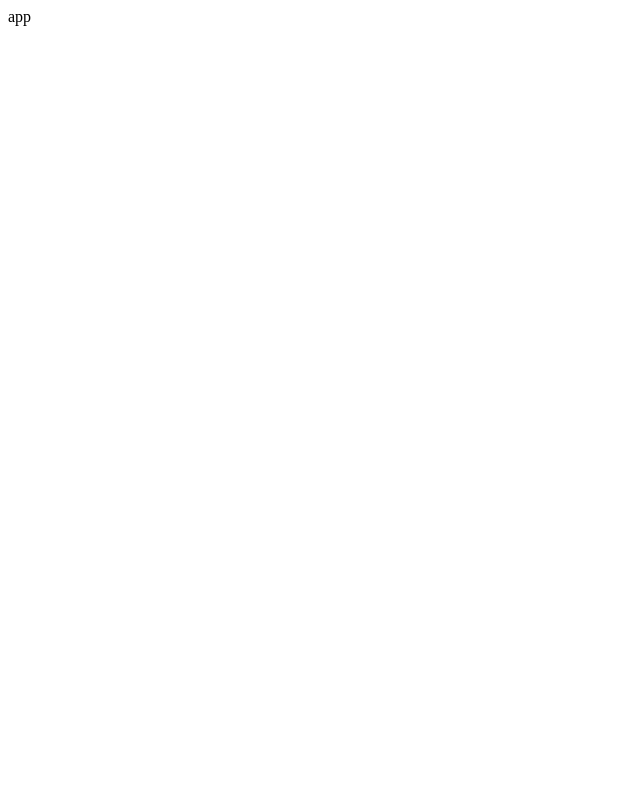
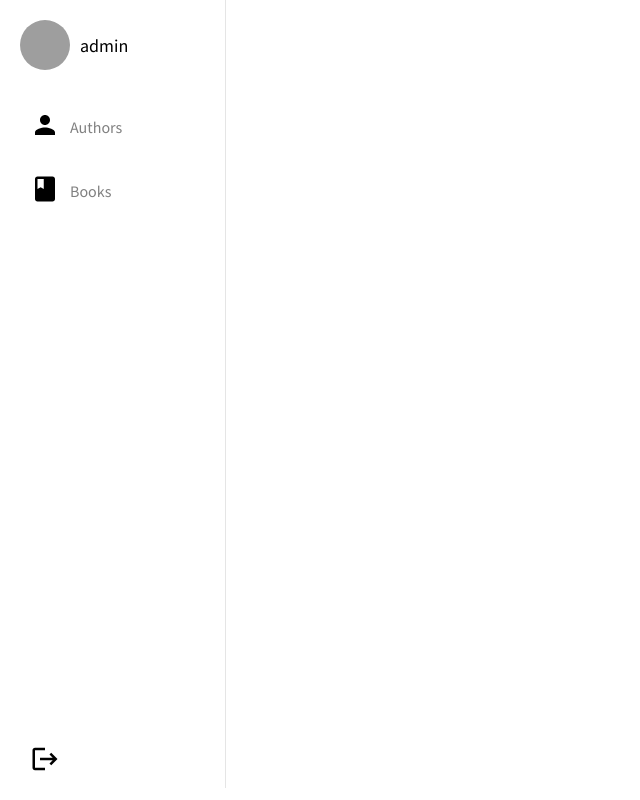
Before and after one commit to TrigoYodila/test-react-redux-toolkit, a React (Vite) app: page / in a window 1280 px wide. Shown: the whole page, without its empty margins (0-640 px from the left). Built offline with nearby package versions, Linux system fonts and the light colour scheme; grey boxes are pictures that could not be loaded.

Commit message:
refactor: styling sidebar component

```diff
--- a/src/App.jsx
+++ b/src/App.jsx
@@ -1,11 +1,12 @@
-import { useState } from 'react'
+import Sidebar from "./components/Sidebar"
+
 
 function App() {
-  const [count, setCount] = useState(0)
+
 
   return (
-    <div className="App">
-      app
+    <div>
+      <Sidebar />
     </div>
   )
 }
--- /dev/null
+++ b/src/components/Sidebar.jsx
@@ -0,0 +1,111 @@
+import React from "react";
+import styled from "styled-components";
+import PersonIcon from "@mui/icons-material/Person";
+import BookIcon from "@mui/icons-material/Book";
+import LogoutIcon from "@mui/icons-material/Logout";
+
+const Container = styled.div`
+  width: 16vw;
+  height: 96vh;
+  /* background-color: gray; */
+  padding: 20px 0 0 20px;
+  border-right: 1px solid rgba(0, 0, 0, 0.1);
+  display:flex;
+  flex-direction:column;
+  justify-content:space-between;
+`;
+const TopContainer = styled.div`
+  display: flex;
+  align-items: center;
+  gap: 10px;
+
+`;
+
+const Avatar = styled.img`
+  width: 50px;
+  height: 50px;
+  border-radius: 50%;
+`;
+
+const TitleTop = styled.p`
+  font-size:18px;
+`;
+
+const CenterContainer = styled.div`
+  display:flex;
+  flex-direction:column;
+  gap:10px;
+  margin-top:30px;
+`
+const MenuContainer = styled.div`
+  display: flex;
+  align-items: center;
+  gap: 10px;
+  padding:10px;
+  &:hover {
+    cursor: pointer;
+    background-color: rgba(0,0,0,0.1);
+  }
+`;
+
+const MenuIcon = styled.span`
+  cursor:pointer;
+  &:hover{
+    color:blue;
+  }
+`;
+
+const MenuName = styled.p`
+font-weight:400;
+color:gray;
+`;
+
+const BottomContainer = styled.div`
+  padding: 10px;
+`;
+
+const BottomItem = styled.span`
+  font-size:20px;
+`;
+
+const Top = styled.div`
+`;
+
+const Sidebar = () => {
+  return (
+    <Container>
+      <Top>
+        <TopContainer>
+          <Avatar
+            src="https://encrypted-tbn0.gstatic.com/images?q=tbn:ANd9GcR6v-Quj0rUbKfkYkO5xry7QsyV_3dNemjlbw&usqp=CAU"
+            alt="avatar"
+          />
+          <TitleTop>admin</TitleTop>
+        </TopContainer>
+
+        <CenterContainer>
+          <MenuContainer>
+            <MenuIcon>
+              <PersonIcon sx={{ fontSize: 30 }} />
+            </MenuIcon>
+            <MenuName>Authors</MenuName>
+          </MenuContainer>
+          <MenuContainer>
+            <MenuIcon>
+              <BookIcon sx={{ fontSize: 30 }} />
+            </MenuIcon>
+            <MenuName>Books</MenuName>
+          </MenuContainer>
+        </CenterContainer>
+      </Top>
+
+      <BottomContainer>
+        <MenuIcon>
+          <LogoutIcon sx={{ fontSize: 30 }} />
+        </MenuIcon>
+      </BottomContainer>
+    </Container>
+  );
+};
+
+export default Sidebar;
--- /dev/null
+++ b/src/main.css
@@ -0,0 +1,11 @@
+@import url('https://fonts.googleapis.com/css2?family=Source+Sans+Pro:ital,wght@0,200;0,300;0,400;0,600;0,700;0,900;1,200;1,300;1,400;1,600;1,700;1,900&display=swap');
+
+*{
+    margin: 0;
+    padding: 0;
+    box-sizing: content-box;
+}
+
+body{
+    font-family: 'Source Sans Pro', sans-serif;
+}
--- a/src/main.jsx
+++ b/src/main.jsx
@@ -1,9 +1,20 @@
-import React from 'react'
-import ReactDOM from 'react-dom/client'
-import App from './App'
+import React from "react";
+import ReactDOM from "react-dom/client";
+import { createBrowserRouter, RouterProvider } from "react-router-dom";
+import App from "./App";
+import ErrorPage from "./pages/ErrorPage";
+import "./main.css"
 
-ReactDOM.createRoot(document.getElementById('root')).render(
+const router = createBrowserRouter([
+  {
+    path: "/",
+    element: <App />,
+    errorElement:<ErrorPage />
+  },
+]);
+
+ReactDOM.createRoot(document.getElementById("root")).render(
   <React.StrictMode>
-    <App />
-  </React.StrictMode>,
-)
+    <RouterProvider router={router}/>
+  </React.StrictMode>
+);
--- /dev/null
+++ b/src/pages/ErrorPage.jsx
@@ -0,0 +1,16 @@
+import { useRouteError } from "react-router-dom";
+
+export default function ErrorPage() {
+  const error = useRouteError();
+  console.error(error)
+
+  return (
+    <div id="error-page">
+      <h1>Oops!</h1>
+      <p>Sorry, an unexpected error has occurred.</p>
+      <p>
+        <i>{error.statusText || error.message}</i>
+      </p>
+    </div>
+  );
+}
```
Also changed, not shown: package.json (+6 -1 lines), src/pages/Authors.jsx (added, +11 -0 lines), src/components/Navbar.jsx (added), src/components/User.jsx (added), src/pages/Books.jsx (added), 1 other file (tests, documents, lock files or other folders).
